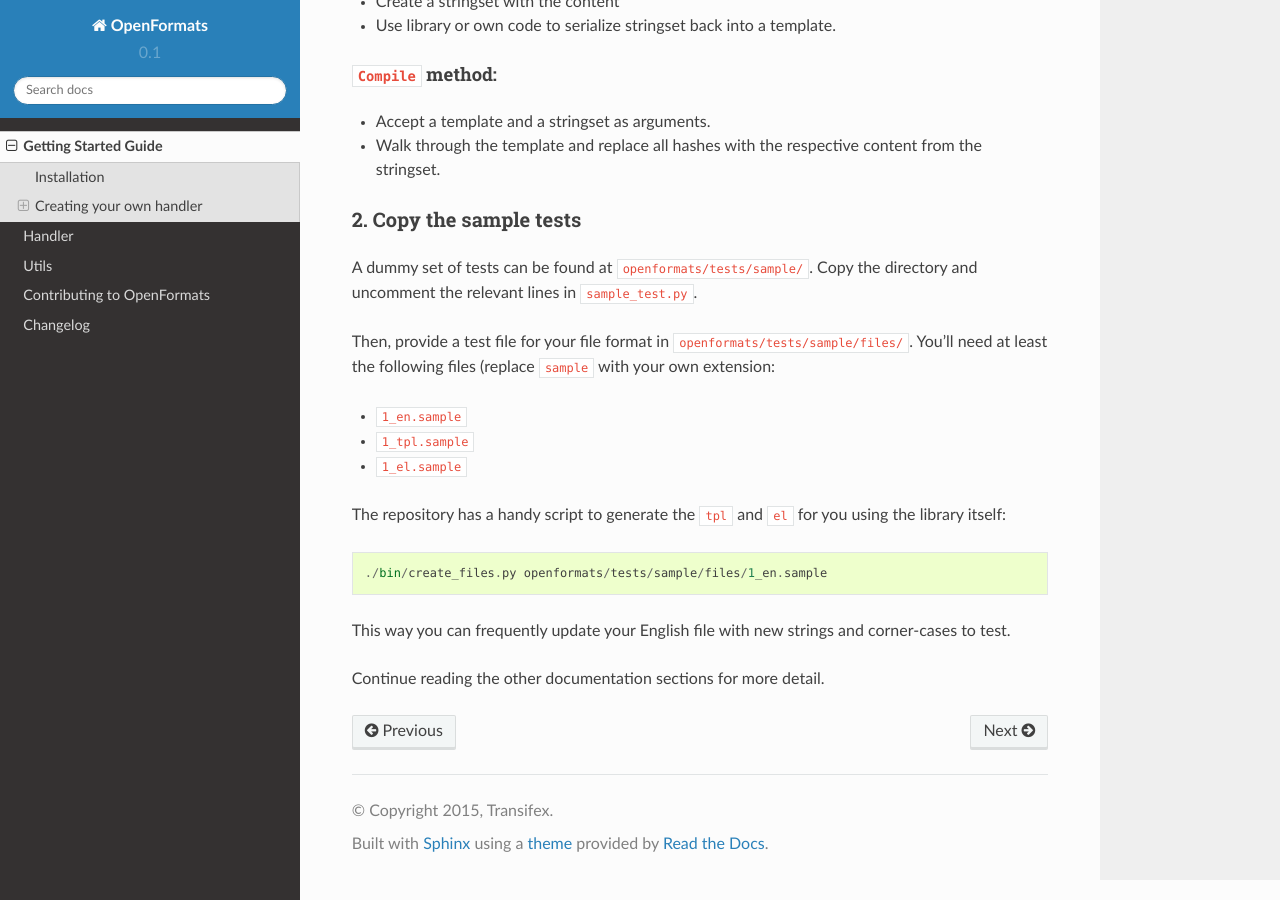
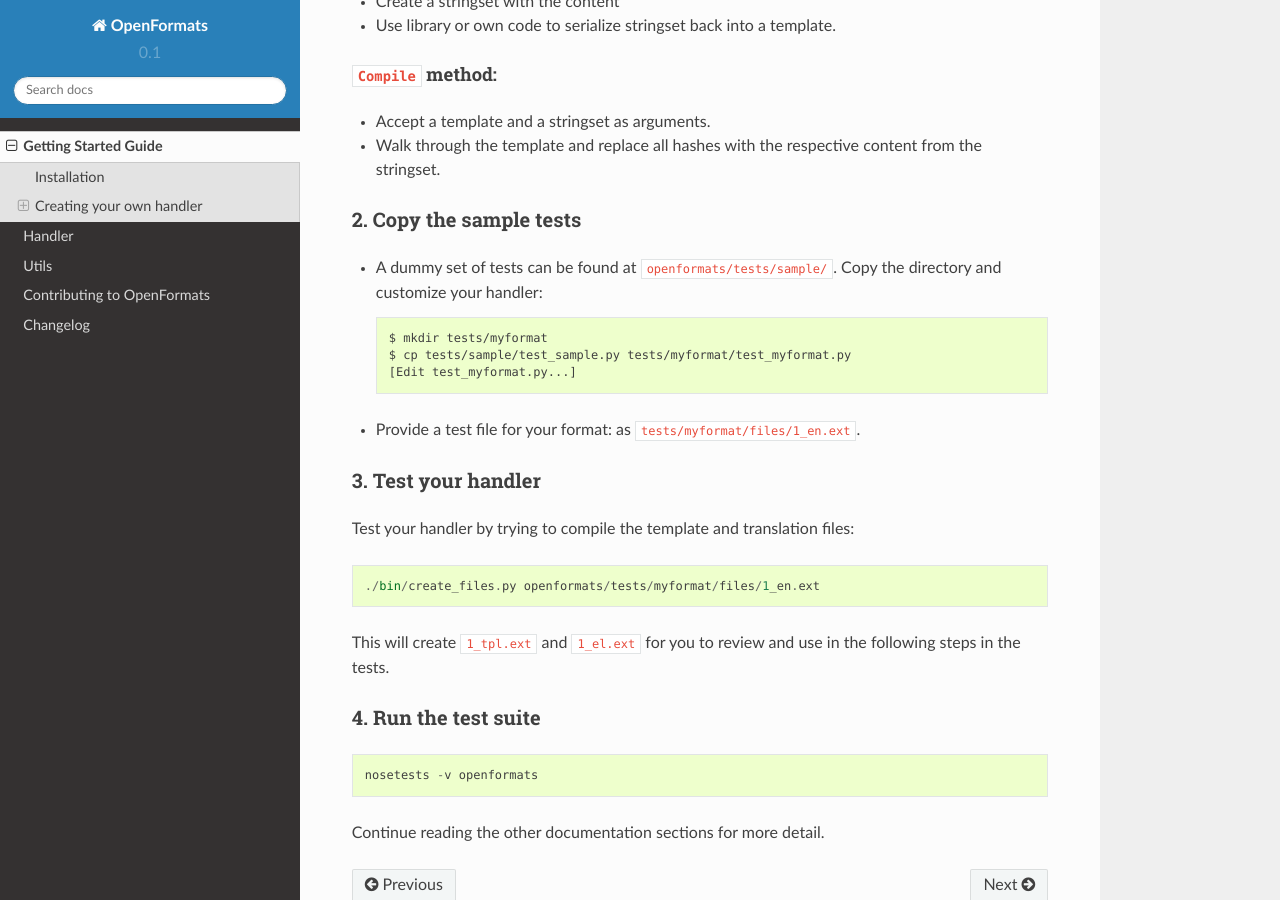
Before and after one commit to transifex/openformats, a Sphinx documentation site: the page built from docs/getting-started.rst, in a window 1280 px wide and 900 px high, scrolled down 1112 px. Built offline with Sphinx 7.4.7 and the Read the Docs theme 2.0.0, drawn with Linux system fonts in a browser that asks for light colours; some of the changed text lies outside the part shown.

Commit message:
Update getting started

```diff
--- a/docs/getting-started.rst
+++ b/docs/getting-started.rst
@@ -67,26 +67,32 @@ Typically this is done in the following way:
 2. Copy the sample tests
 ------------------------
 
-A dummy set of tests can be found at ``openformats/tests/sample/``. Copy the
-directory and uncomment the relevant lines in ``sample_test.py``.
+* A dummy set of tests can be found at ``openformats/tests/sample/``. Copy the
+  directory and customize your handler::
 
-Then, provide a test file for your file format in
-``openformats/tests/sample/files/``. You'll need at least the following files
-(replace ``sample`` with your own extension:
+      $ mkdir tests/myformat
+      $ cp tests/sample/test_sample.py tests/myformat/test_myformat.py
+      [Edit test_myformat.py...]
 
-* ``1_en.sample``
-* ``1_tpl.sample``
-* ``1_el.sample``
+* Provide a test file for your format: as ``tests/myformat/files/1_en.ext``.
 
-The repository has a handy script to generate the ``tpl`` and ``el`` for you
-using the library itself::
 
-    ./bin/create_files.py openformats/tests/sample/files/1_en.sample
+3. Test your handler
+--------------------
 
-This way you can frequently update your English file with new strings and
-corner-cases to test.
+Test your handler by trying to compile the template and translation files::
+
+      ./bin/create_files.py openformats/tests/myformat/files/1_en.ext
+
+This will create ``1_tpl.ext`` and ``1_el.ext`` for you to review and use in
+the following steps in the tests.
+
+
+4. Run the test suite
+---------------------
+::
+
+    nosetests -v openformats
 
 
 Continue reading the other documentation sections for more detail.
-
-.. _Tutorials: https://github.com/getpelican/pelican/wiki/Tutorials
```
Also changed, not shown: other parts of docs/getting-started.rst (+1 -1 lines).
